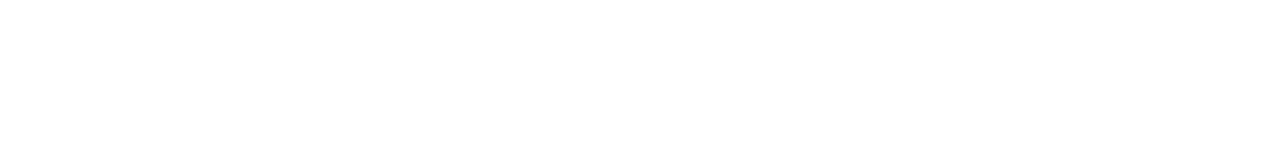
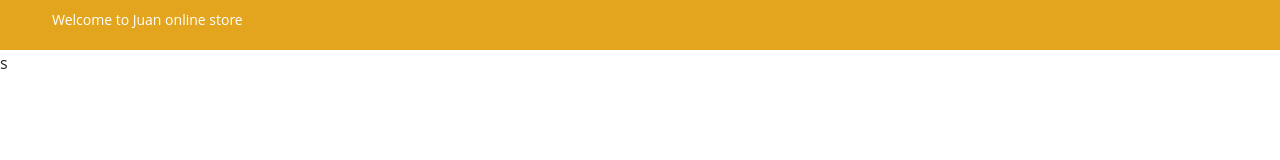
Before and after one commit to VenDiago/Final-Project-Front, a website: page index.html in a window 1280 px wide. Drawn offline with nearby package versions, Linux system fonts and the light colour scheme.

Commit message:
first commit

```diff
--- a/assets/SCSS/style.scss
+++ b/assets/SCSS/style.scss
@@ -1,5 +1,71 @@
-*{
+* {
     margin: 0;
     padding: 0;
     box-sizing: border-box;
 }
+
+body {
+    font-weight: 400;
+    line-height: 1.7;
+    font-size: 16px;
+    font-family: "Open Sans", sans-serif;
+}
+
+.header {
+    display: block;
+    box-sizing: border-box;
+
+    .navbar-up {
+
+        .navbar-up-background {
+            background: #e3a51e;
+            padding: 13px 0;
+
+            .container-custom {
+                width: 100%;
+                // padding-right: 15px;
+                // padding-left: 15px;
+                margin-right: auto;
+                margin-left: auto;
+                max-width: 1200px;
+            }
+
+            .row-custom {
+                margin-right: -15px;
+                margin-left: -15px;
+                font-size: 16px;
+                height: 23.8px;
+                max-width: 1200px;
+                // border: 2px solid red;
+                // box-sizing: border-box;
+            }
+
+            .navbar-up-parts {
+                align-items: center;
+
+            }
+
+            .col-lg-6-custom {
+                position: relative;
+                padding-right: 15px;
+                padding-left: 15px;
+                height: 100%;
+
+            }
+
+            .navbar-up-part-1{
+                align-items: center;
+                    // border: 2px solid blue;
+                height: 100%;
+            }
+            .navbar-up-part-1 .navar-up-text-1 p {
+                color: white;
+                font-size: 14px;
+                line-height: 1;
+                margin-top: 0;
+                margin-bottom: 0;
+                width: 570px;
+            }
+        }
+    }
+}
--- a/index.html
+++ b/index.html
@@ -1,15 +1,37 @@
 <!DOCTYPE html>
 <html lang="en">
+
 <head>
     <meta charset="UTF-8">
     <meta http-equiv="X-UA-Compatible" content="IE=edge">
     <meta name="viewport" content="width=device-width, initial-scale=1.0">
-    <title>Document</title>
+    <title>Juan - Shoes Store HTML Template</title>
+    <link rel="icon" href="assets/Image/Page-Logo/favicon.ico" type="image/x-icon">
+    <!-- CSS only -->
+    <link href="https://cdn.jsdelivr.net/npm/bootstrap@5.2.0-beta1/dist/css/bootstrap.min.css" rel="stylesheet"
+        integrity="sha384-0evHe/X+R7YkIZDRvuzKMRqM+OrBnVFBL6DOitfPri4tjfHxaWutUpFmBp4vmVor" crossorigin="anonymous">
     <link rel="stylesheet" href="assets/CSS/style.css">
 </head>
+
 <body>
-    <header>
+    <header class="header">
+        <div class="navbar-up">
+            <div class="navbar-up-background">
+                <div class="container container-custom">
+                    <div class="row row-custom navbar-up-parts">
+                        <div class="col-lg-6 col-lg-6-custom navbar-up-part-1">
+                            <div class="navar-up-text-1"><p>Welcome to Juan online store</p></div>
+
+                        </div>
+                        <div class="col-lg-6 .col-lg-6-custom navbar-up-part-2"></div>
+                    </div>
+                </div>
+            </div>
+        </div>
+
+
         <nav>
+           s
         </nav>
     </header>
     <main>
@@ -19,4 +41,5 @@
     <footer></footer>
 </body>
 <script src="main.js"></script>
+
 </html>
```
Also changed, not shown: assets/CSS/style.css, assets/Image/Page-Logo/favicon.ico (added). Lines whose indentation alone changed are shown as unchanged.
